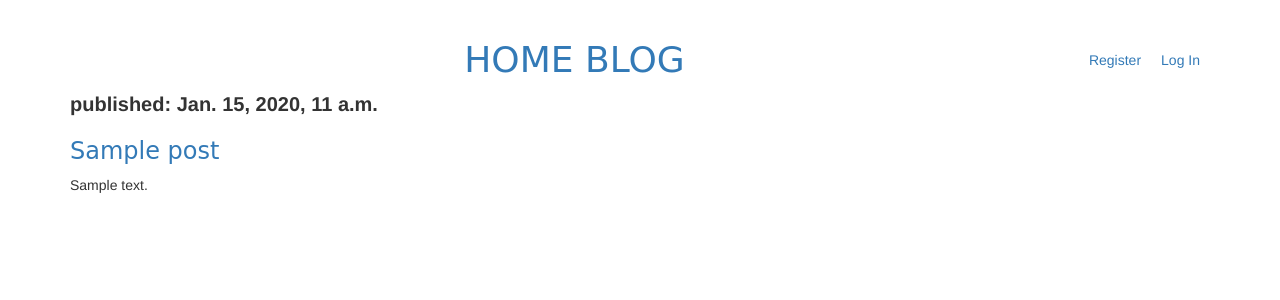
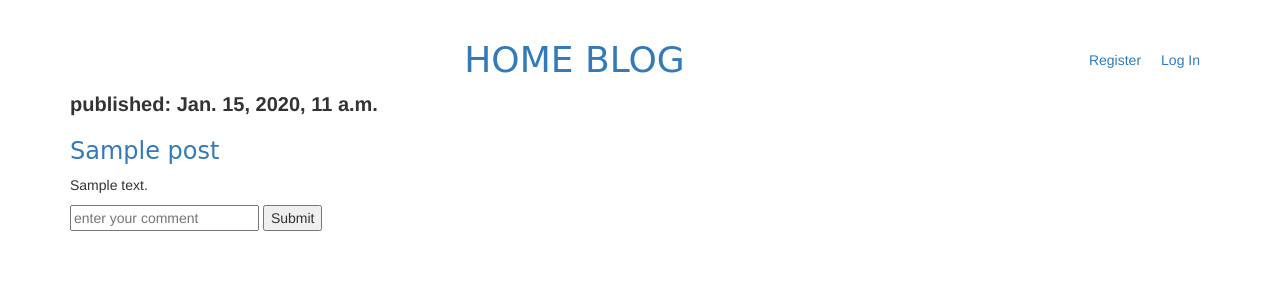
Before and after one commit to SubashPradhan/blog, a Django app: template blog/templates/post_list.html in a window 1280 px wide. Shown: the top 300 px of the page. Run offline with Django 3.2, Linux system fonts and the light colour scheme; the template is opened without the code that fills it: values that come from a table or form of the project are taken from there, others are empty; tables that the repository leaves empty hold one stand-in row (values such as "Sample post"); some libraries are stand-ins or nearby versions.

Commit message:
Adding Comment sections

```diff
--- a/blog/models.py
+++ b/blog/models.py
@@ -4,8 +4,7 @@ from django.utils import timezone
 
 # Create your models here
 class Post(models.Model):
-    author = models.ForeignKey(
-    settings.AUTH_USER_MODEL, on_delete=models.CASCADE)
+    author = models.ForeignKey(settings.AUTH_USER_MODEL, on_delete=models.CASCADE)
     title = models.CharField(max_length=200)
     text = models.TextField()
     created_date = models.DateTimeField(default=timezone.now)
@@ -17,3 +16,8 @@ class Post(models.Model):
 
     def __str__(self):
         return self.title
+
+class Comments(models.Model):
+    author = models.ForeignKey(settings.AUTH_USER_MODEL, on_delete=models.CASCADE)
+    text = models.TextField()
+    created_date = models.DateTimeField(default=timezone.now)
--- a/blog/templates/post_list.html
+++ b/blog/templates/post_list.html
@@ -9,5 +9,9 @@
       <h3><a href="{% url 'post_detail' pk=post.pk%}">{{ post.title }}</a></h2>
         <p>{{ post.text|linebreaksbr }}</p>
     </div>
+    <div class="comment">
+      <input type='comment' placeholder="enter your comment">
+      <input type='submit'>
+    </div>
   {% endfor %}
 {% endblock %}
```
Also changed, not shown: blog/migrations/0002_comments.py (added).
